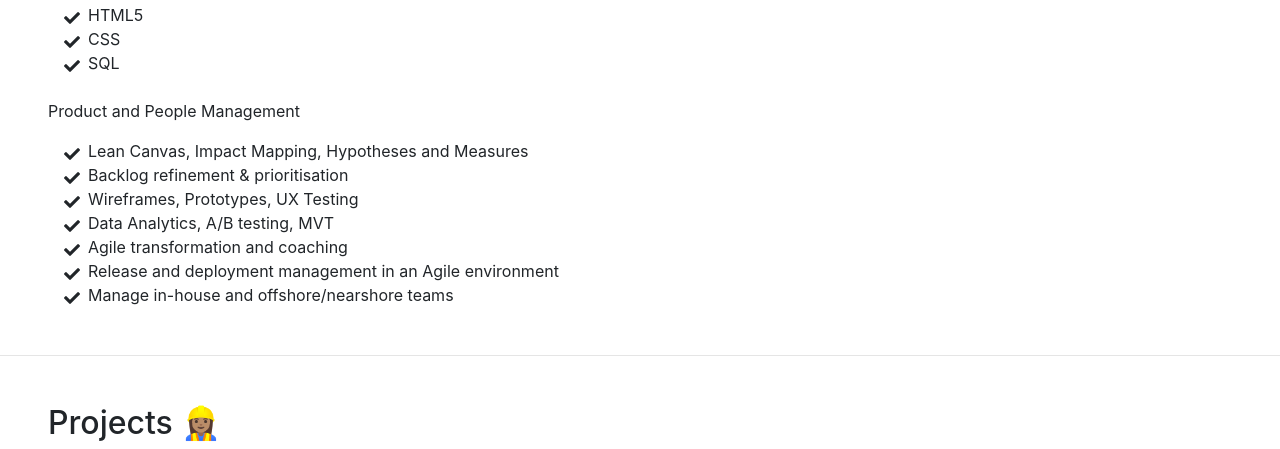
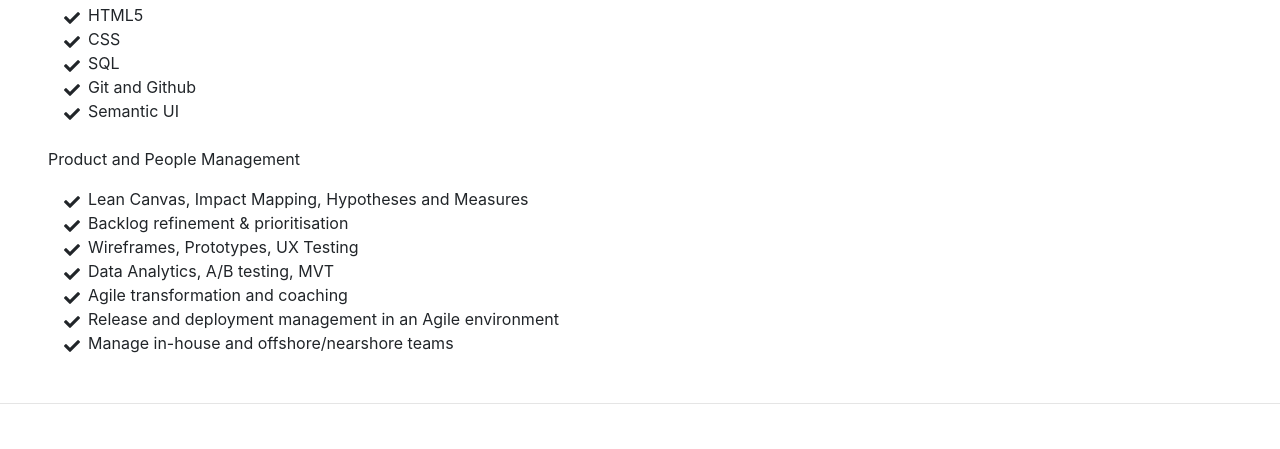
Before and after one commit to artismarti/artismarti.github.io, a website with bundled scripts: page index.html in a window 1280 px wide. Shown: the part 886-1335 px from the top of the page. Built offline with nearby package versions, Linux system fonts and the light colour scheme; files whose address does not match are found by name; a web font is replaced by a local one.

Commit message:
Adds github & semantic ui

```diff
--- a/index.html
+++ b/index.html
@@ -156,6 +156,8 @@
             <li>HTML5 <i class="fa-li fa fa-check"></i></li>
             <li>CSS <i class="fa-li fa fa-check"></i></li>
             <li>SQL <i class="fa-li fa fa-check"></i></li>
+            <li>Git and Github <i class="fa-li fa fa-check"></i></li>
+            <li>Semantic UI <i class="fa-li fa fa-check"></i></li>
           </ul>
           <br />
           <div class="subheading mb-3">Product and People Management</div>
```
